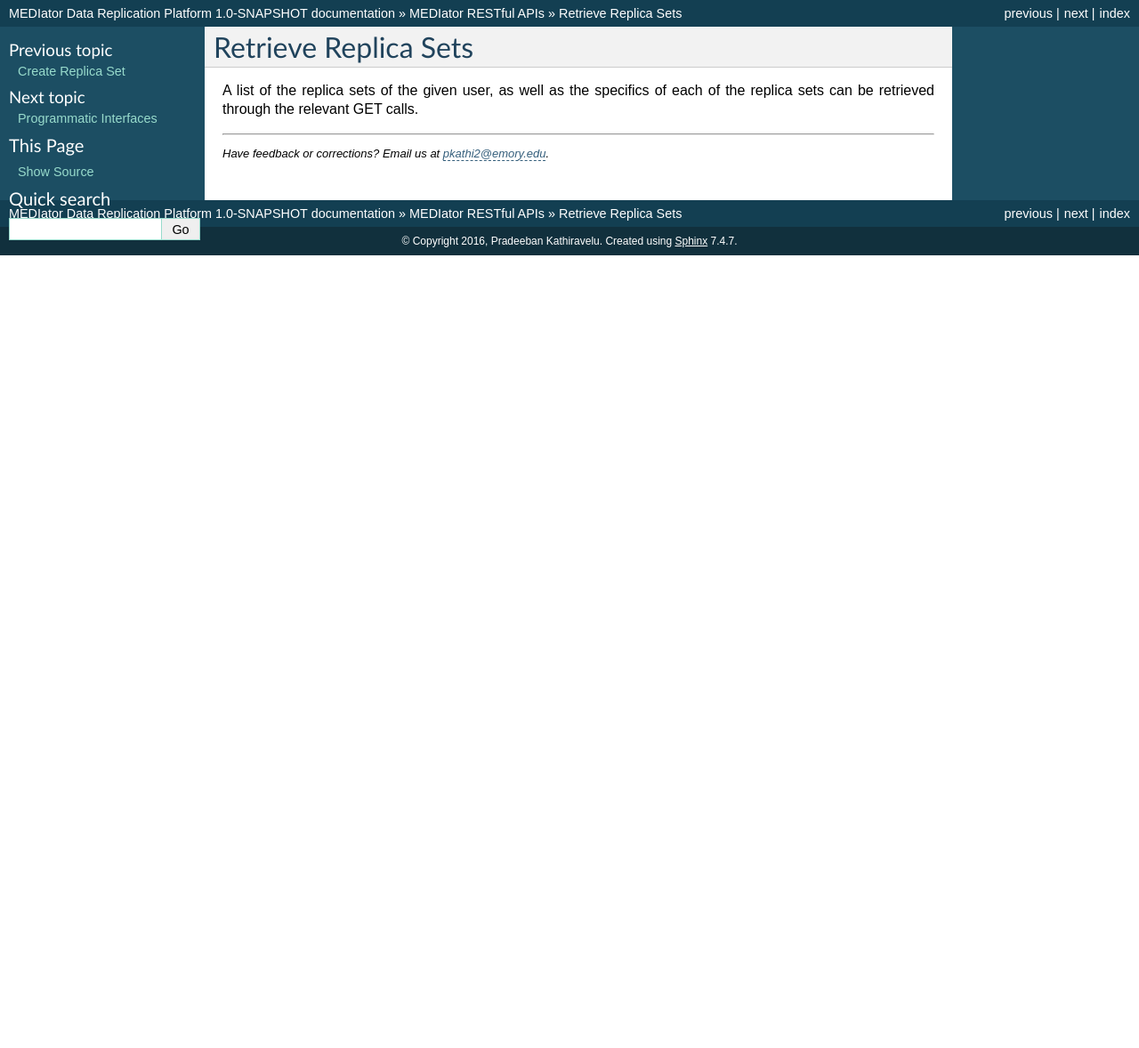
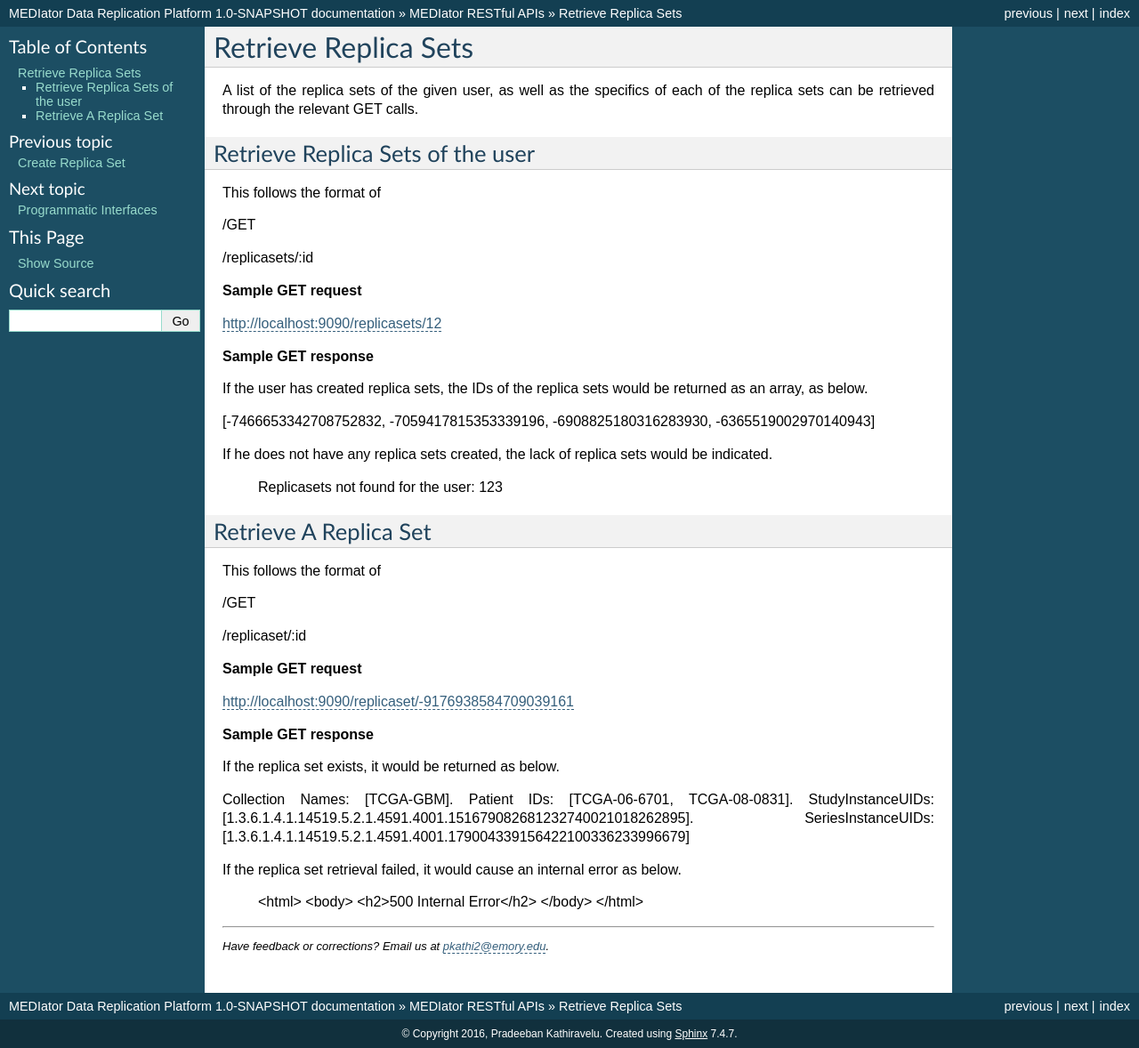
Before and after one commit to pradeeban/mediator, a Sphinx documentation site: the page built from docs/source/sections/progapi/Retrieve.rst, in a window 1280 px wide and 1178 px high. Shown: the whole window at 89% size. Built offline with Sphinx 7.4.7, drawn with Linux system fonts in a browser that asks for light colours.

Commit message:
Retrieve replica sets.

```diff
--- a/docs/source/sections/progapi/Retrieve.rst
+++ b/docs/source/sections/progapi/Retrieve.rst
@@ -4,3 +4,62 @@
 
 A list of the replica sets of the given user, as well as the specifics of each of the replica sets can be retrieved
 through the relevant GET calls.
+
+
+Retrieve Replica Sets of the user
+#################################
+
+This follows the format of
+
+/GET
+
+/replicasets/:id
+
+**Sample GET request**
+
+http://localhost:9090/replicasets/12
+
+
+**Sample GET response**
+
+If the user has created replica sets, the IDs of the replica sets would be returned as an array, as below.
+
+[-7466653342708752832, -7059417815353339196, -6908825180316283930, -6365519002970140943]
+
+
+If he does not have any replica sets created, the lack of replica sets would be indicated.
+
+ Replicasets not found for the user: 123
+
+
+
+
+Retrieve A Replica Set
+######################
+
+This follows the format of
+
+/GET
+
+/replicaset/:id
+
+
+**Sample GET request**
+
+http://localhost:9090/replicaset/-9176938584709039161
+
+
+**Sample GET response**
+
+If the replica set exists, it would be returned as below.
+
+Collection Names: [TCGA-GBM]. Patient IDs: [TCGA-06-6701, TCGA-08-0831]. StudyInstanceUIDs: [1.3.6.1.4.1.14519.5.2.1.4591.4001.151679082681232740021018262895]. SeriesInstanceUIDs: [1.3.6.1.4.1.14519.5.2.1.4591.4001.179004339156422100336233996679]
+
+
+If the replica set retrieval failed, it would cause an internal error as below.
+
+         <html>
+         <body>
+         <h2>500 Internal Error</h2>
+         </body>
+         </html>
```
Also changed, not shown: docs/source/sections/progapi/Create.rst (+12 -2 lines).
